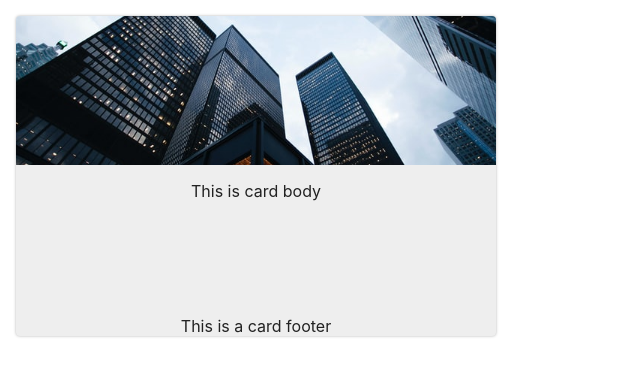
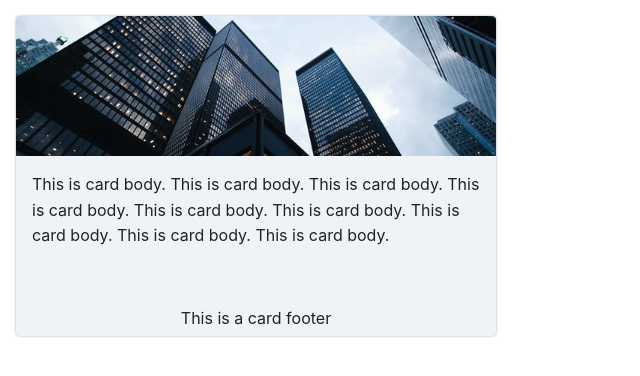
Before and after one commit to BSlaven/s_tours_app, a React (Vite) app: page / in a window 1280 px wide. Shown: the top 376 px of the page, without its empty margins (0-640 px from the left). Built offline with nearby package versions, Linux system fonts and the light colour scheme.

Commit message:
style card body

```diff
--- a/src/components/Tour/Tour.jsx
+++ b/src/components/Tour/Tour.jsx
@@ -10,7 +10,7 @@ const Tour = () => {
           alt="a corporate building" />
       </div>
       <div className={classes.cardBody}>
-        This is card body
+        This is card body. This is card body. This is card body. This is card body. This is card body. This is card body. This is card body. This is card body. This is card body.
       </div>
       <div className={classes.cardFooter}>
         This is a card footer
--- a/src/components/Tour/Tour.module.css
+++ b/src/components/Tour/Tour.module.css
@@ -1,5 +1,5 @@
 .card {
-  background: #eee;
+  background: rgb(238, 243, 247);
   color: #222;
   width: 100%;
   max-width: 30rem;
@@ -24,5 +24,14 @@
 
 .cardBody {
   height: 40%;
-  padding: 1rem 0;
+  padding: 1rem;
+  line-height: 1.6;
+  text-align: start;
 }
+
+.cardFooter {
+  padding: 0.5rem;
+  display: flex;
+  justify-content: center;
+  align-items: center;
+}
```
